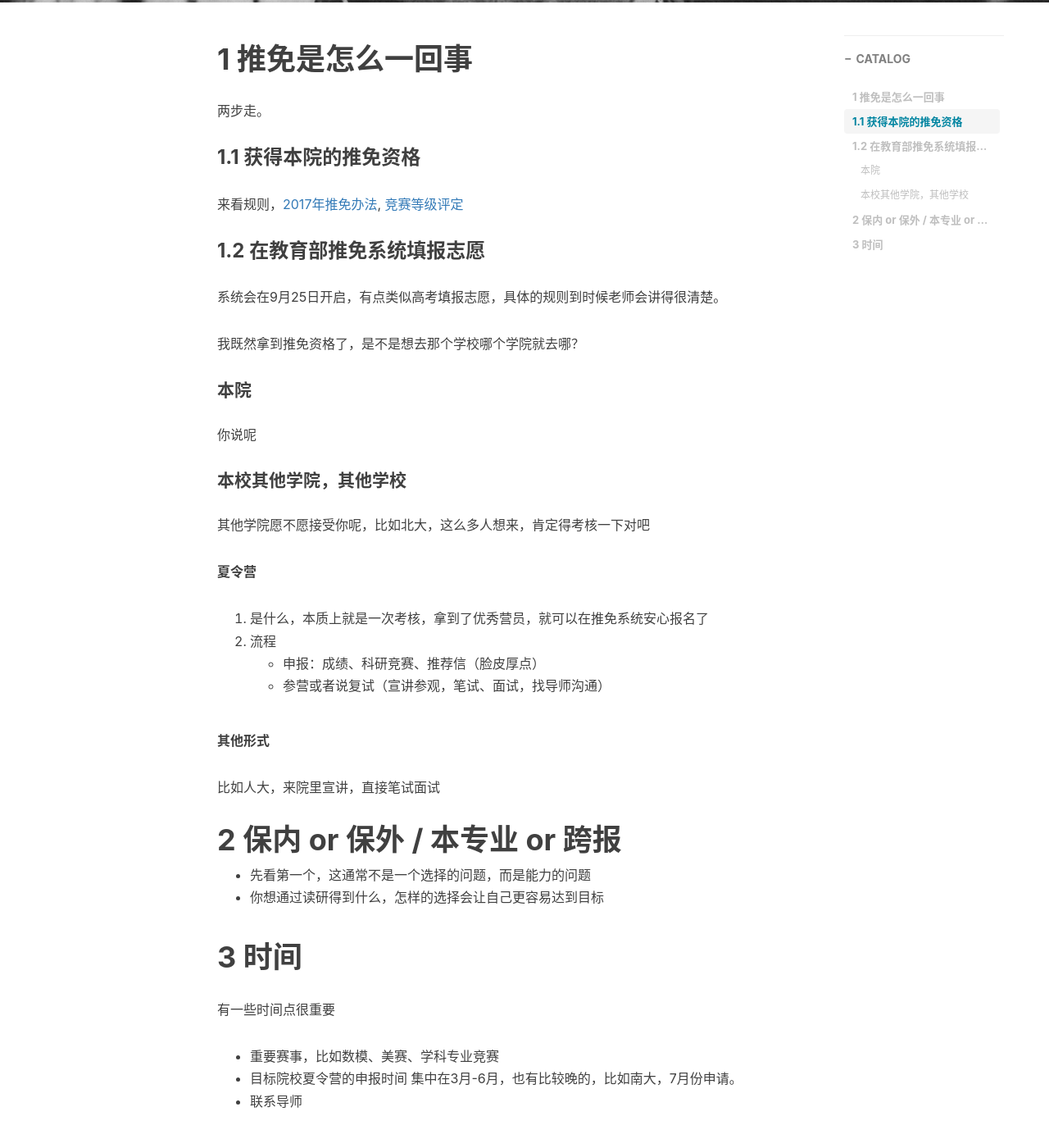
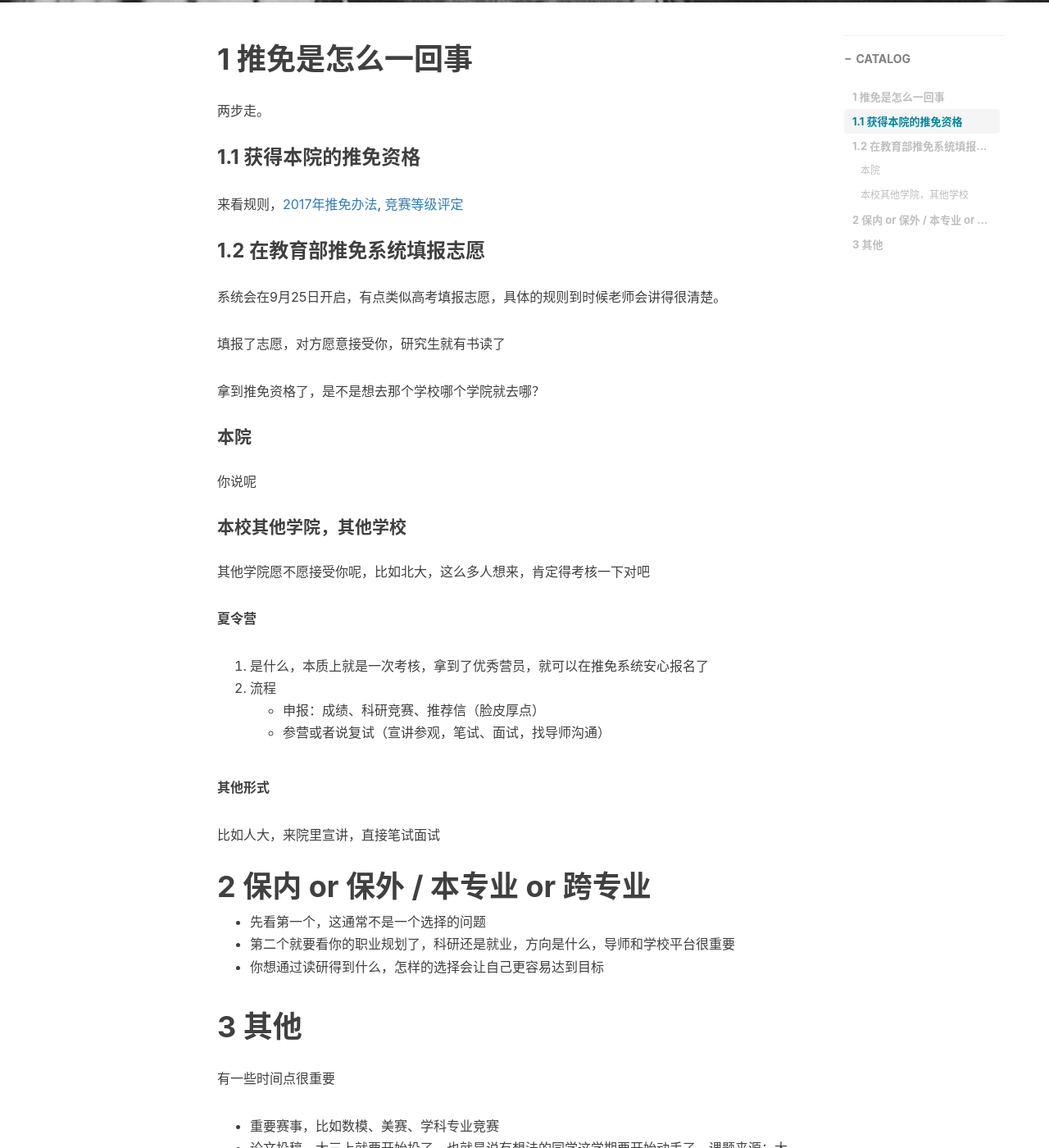
Before and after one commit to pzjzeason/pzjzeason.github.io, a Jekyll site: the page built from _posts/2019-03-21-baoyan.md, in a window 1280 px wide and 1400 px high, scrolled down 454 px. Shown: the whole window at 82% size. Built offline with Jekyll 4.4.1, drawn with Linux system fonts in a browser that asks for light colours; nearby versions of some CDN libraries; comment, search, counter and statistics services are not loaded; some of the changed text lies outside the part shown.

Commit message:
add addition imformation in baoyan

```diff
--- a/_posts/2019-03-21-baoyan.md
+++ b/_posts/2019-03-21-baoyan.md
@@ -14,7 +14,9 @@ tags:
 ### 1.2 在教育部推免系统填报志愿
 系统会在9月25日开启，有点类似高考填报志愿，具体的规则到时候老师会讲得很清楚。
 
-我既然拿到推免资格了，是不是想去那个学校哪个学院就去哪？
+填报了志愿，对方愿意接受你，研究生就有书读了
+
+拿到推免资格了，是不是想去那个学校哪个学院就去哪？
 
 #### 本院
 你说呢
@@ -32,15 +34,17 @@ tags:
 
 比如人大，来院里宣讲，直接笔试面试
 
-# 2 保内 or 保外 / 本专业 or 跨报
-- 先看第一个，这通常不是一个选择的问题，而是能力的问题
+# 2 保内 or 保外 / 本专业 or 跨专业
+- 先看第一个，这通常不是一个选择的问题
+- 第二个就要看你的职业规划了，科研还是就业，方向是什么，导师和学校平台很重要
 - 你想通过读研得到什么，怎样的选择会让自己更容易达到目标
 
 
 
-# 3 时间
+# 3 其他
 有一些时间点很重要
 - 重要赛事，比如数模、美赛、学科专业竞赛
+- 论文投稿，大三上就要开始投了。也就是说有想法的同学这学期要开始动手了。课题来源：大创，老师，课程（社会调查）等。
 - 目标院校夏令营的申报时间
     集中在3月-6月，也有比较晚的，比如南大，7月份申请。
 - 联系导师
```
